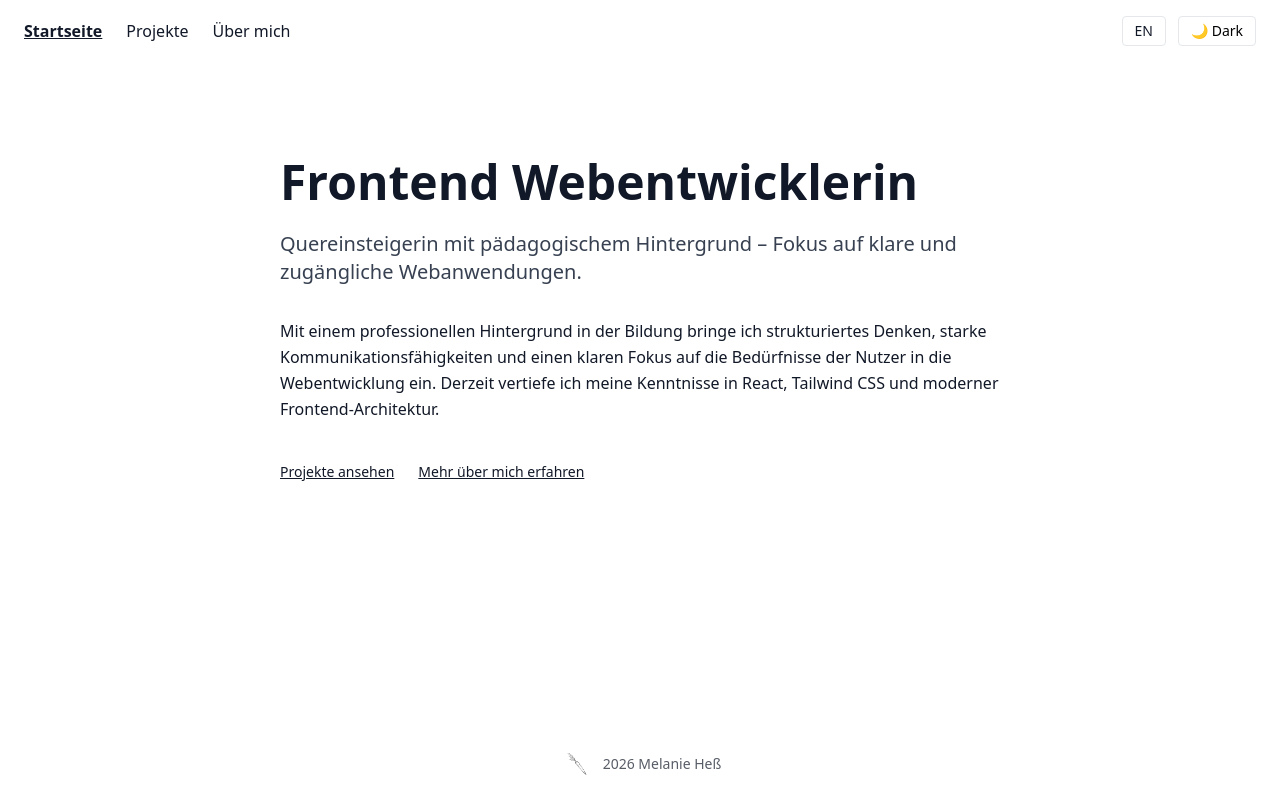
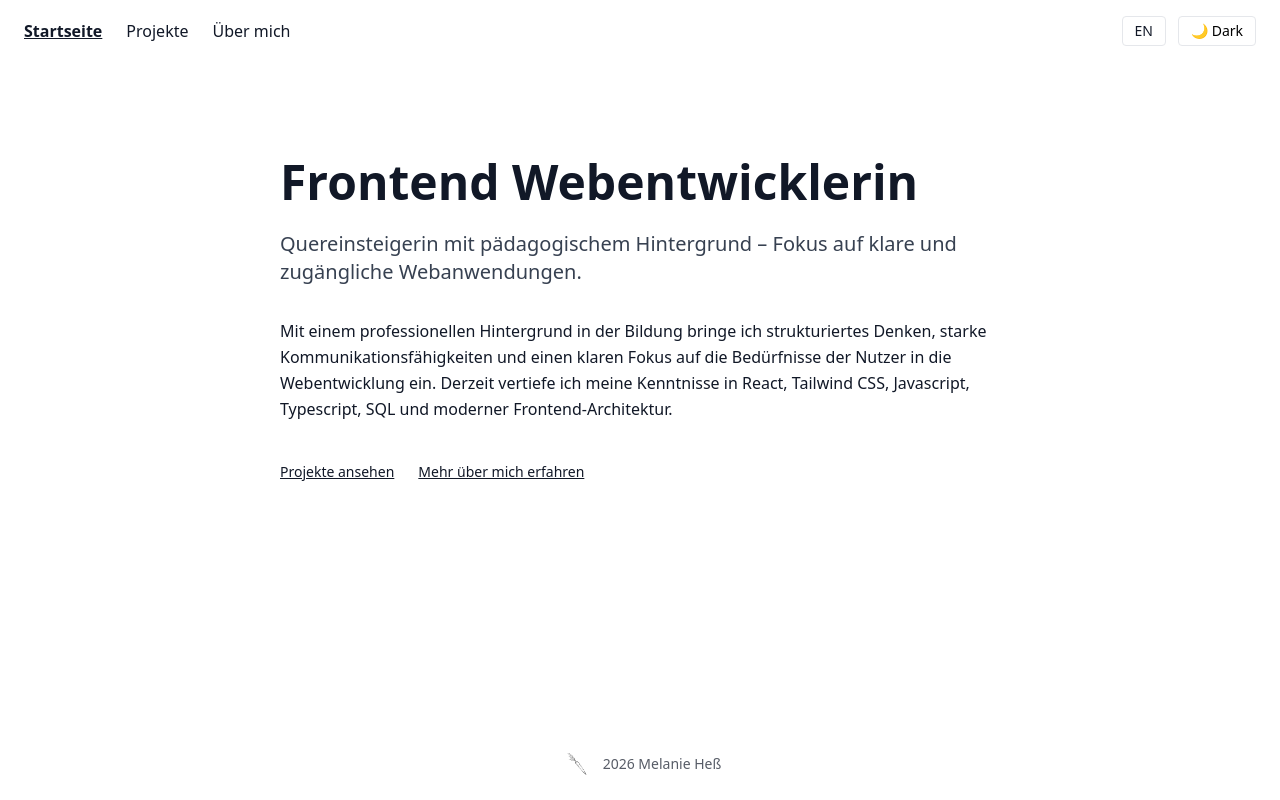
Before and after one commit to MelaTheCreator/portfolio, a React (Vite) app in the folder application/: page / in a window 1280 px wide. Built offline with nearby package versions, Linux system fonts and the light colour scheme.

Commit message:
feat: add content data

```diff
--- a/application/src/data/content.de.js
+++ b/application/src/data/content.de.js
@@ -4,7 +4,7 @@ export const contentDE = {
     subtitle:
       "Quereinsteigerin mit pädagogischem Hintergrund – Fokus auf klare und zugängliche Webanwendungen.",
     intro:
-      "Mit einem professionellen Hintergrund in der Bildung bringe ich strukturiertes Denken, starke Kommunikationsfähigkeiten und einen klaren Fokus auf die Bedürfnisse der Nutzer in die Webentwicklung ein. Derzeit vertiefe ich meine Kenntnisse in React, Tailwind CSS und moderner Frontend-Architektur.",
+      "Mit einem professionellen Hintergrund in der Bildung bringe ich strukturiertes Denken, starke Kommunikationsfähigkeiten und einen klaren Fokus auf die Bedürfnisse der Nutzer in die Webentwicklung ein. Derzeit vertiefe ich meine Kenntnisse in React, Tailwind CSS, Javascript, Typescript, SQL und moderner Frontend-Architektur.",
     ctaProjects: "Projekte ansehen",
     ctaAbout: "Mehr über mich erfahren",
   },
--- a/application/src/data/content.en.js
+++ b/application/src/data/content.en.js
@@ -4,7 +4,7 @@ export const contentEN = {
     subtitle:
       "Building clear, accessible web applications with React and modern web technologies.",
     intro:
-      "With a professional background in education, I bring structured thinking, strong communication skills, and a clear focus on user needs into web development. I am currently deepening my skills in React, Tailwind CSS, and modern frontend architecture.",
+      "With a professional background in education, I bring structured thinking, strong communication skills, and a clear focus on user needs into web development. I am currently deepening my skills in React, Tailwind CSS, Javascript, Typescript, SQL and modern frontend architecture.",
     ctaProjects: "View projects",
     ctaAbout: "Learn more about me",
   },
```
